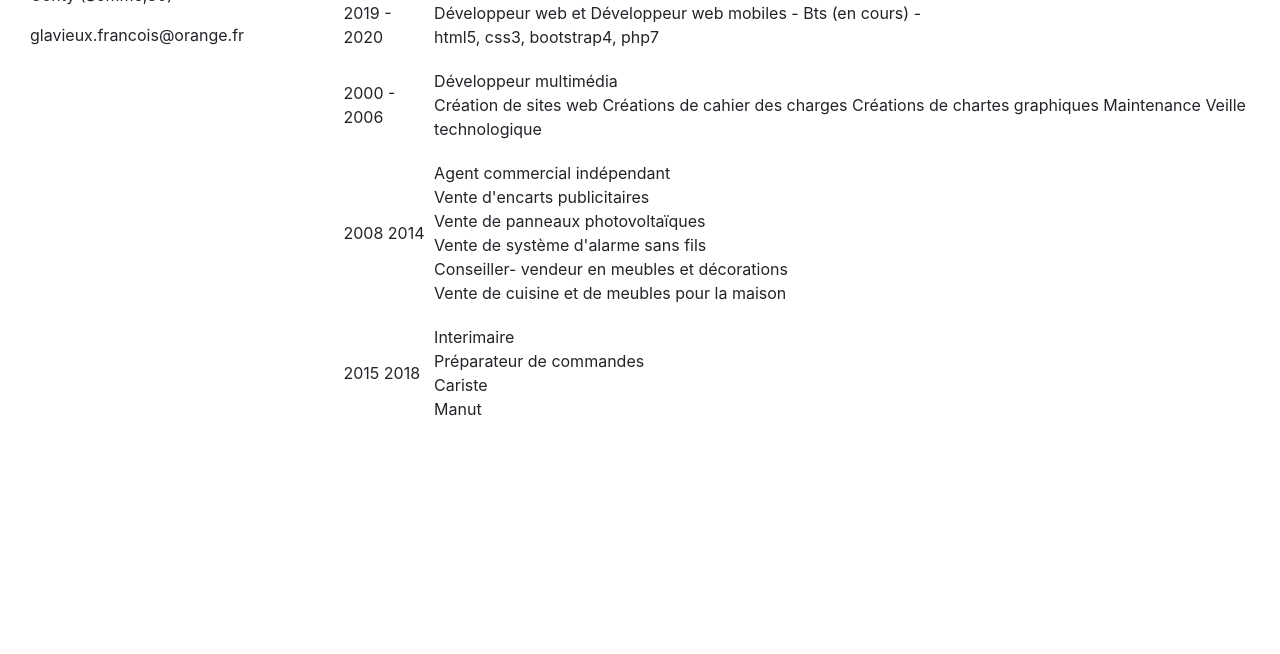
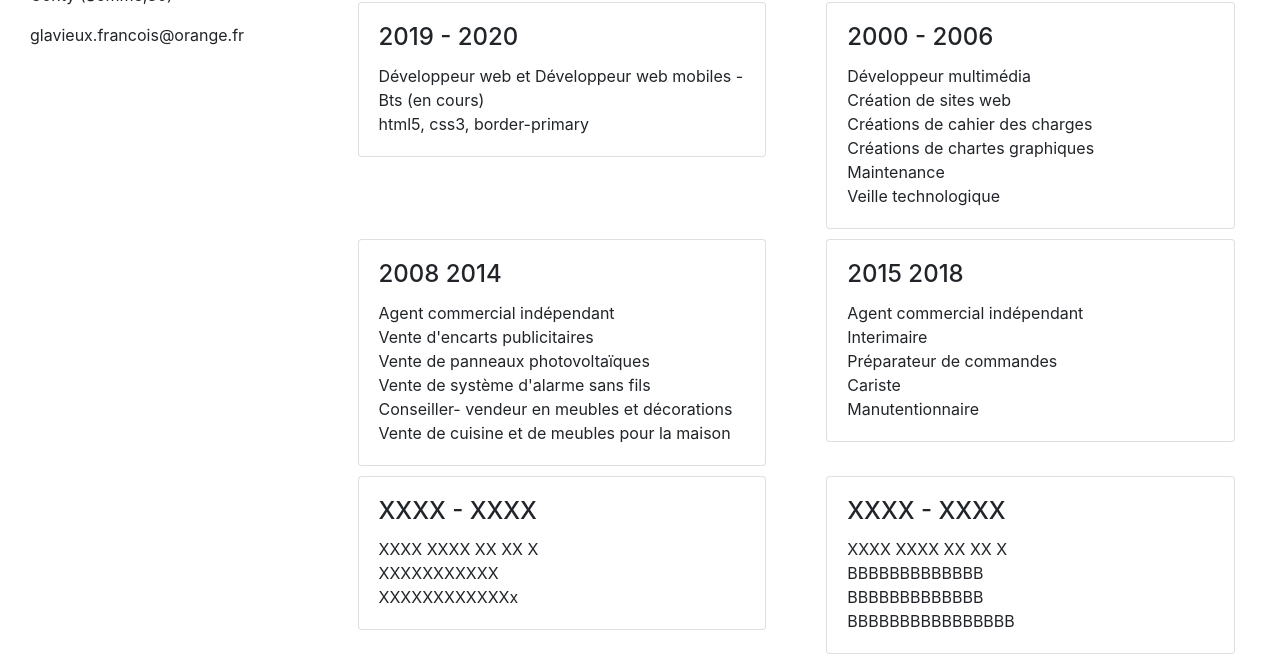
Before and after one commit to francois80/CV_num, a plain HTML site: page experiences.html in a window 1280 px wide. Shown: the part 364-1018 px from the top of the page. Before the commit the page ends 802 px from the top, so only its background shows below. Drawn offline with nearby package versions, Linux system fonts and the light colour scheme.

Commit message:
Mise à jour

```diff
--- a/assets/css/style.css
+++ b/assets/css/style.css
@@ -2,7 +2,9 @@
 #textPresentation{
   display: inline-block;
   align-items: flex-start;
+  width: 100%;
   padding-top: 6%;
+
 }
 
 /*block regroupant les coordonnées et le texte de présentation */
@@ -18,6 +20,10 @@
   align-items: flex-start;
   height: 300px;
 }
+
+ .margeCard{
+  padding-top: 10px;
+ }
 
 /* pas de soulignement sur les liens */
 .noLink{
@@ -45,3 +51,24 @@
   background-size: 100px;
   background-repeat: no-repeat;
 }
+
+img {
+  border: 1px solid #ddd;
+  border-radius: 4px;
+  padding: 5px;
+  width: 150px;
+}
+
+img:hover {
+  box-shadow: 0 0 2px 1px rgba(0, 140, 186, 0.5);
+}
+
+.colonne{
+  flex-wrap: wrap;
+  height:auto;
+  margin: 5px;
+}
+
+.media{
+  margin: 5px;
+}
--- a/experiences.html
+++ b/experiences.html
@@ -43,59 +43,85 @@
           </p>
         </div>
         <h1>Expériences</h1>
-        <p>
-          <table>
-            <tr>
-              <td>2019 - 2020</td>
-              <td>Développeur web et Développeur web mobiles - Bts (en cours) -<br>
-                html5, css3, bootstrap4, php7
-              </td>
-            </tr>
-            <tr>
-              <td><p></p></td>
-              <td></td>
-            </tr>
-            <tr>
-              <td>2000 - 2006</td>
-              <td>Développeur multimédia<br>
-                Création de sites web
-                Créations de cahier des charges
-                Créations de chartes graphiques
-                Maintenance
+        <div class="card-deck">
+          <div class="margeCard col-sm-6 col-md-6 col-lg-6 col-xl-6">
+            <div class="card">
+              <div class="card-body">
+                <h4 class="card-title">2019 - 2020</h4>
+                <p class="card-text">Développeur web et Développeur web mobiles - Bts (en cours) <br>
+                  html5, css3, border-primary
+                </p>
+              </div>
+            </div>
+          </div>
+          <div class="margeCard col-sm-6 col-md-6 col-lg-6 col-xl-6">
+            <div class="card">
+              <div class="card-body">
+                <h4 class="card-title">2000 - 2006</h4>
+                <p class="card-text">Développeur multimédia<br>
+                  Création de sites web<br>
+                  Créations de cahier des charges<br>
+                  Créations de chartes graphiques<br>
+                  Maintenance<br>
                   Veille technologique
-              </td>
-            </tr>
-            <tr>
-              <td><p></p></td>
-              <td></td>
-            </tr>
-            <tr>
-              <td>2008 2014</td>
-              <td>Agent commercial indépendant<br>
+                </p>
+              </div>
+            </div>
+          </div>
+          <div class="margeCard col-sm-6 col-md-6 col-lg-6 col-xl-6">
+            <div class="card">
+              <div class="card-body">
+                <h4 class="card-title">2008 2014</h4>
+                <p class="card-text">Agent commercial indépendant<br>
                   Vente d'encarts publicitaires<br>
                   Vente de panneaux photovoltaïques<br>
                   Vente de système d'alarme sans fils<br>
                   Conseiller- vendeur en meubles et décorations<br>
                   Vente de cuisine et de meubles pour la maison<br>
-              </td>
-            </tr>
-            <tr>
-              <td><p></p></td>
-              <td></td>
-            </tr>
-            <tr>
-              <td>2015 2018</td>
-              <td>Interimaire<br>
-                Préparateur de commandes<br>
-                Cariste<br>
-                Manut
-              </td>
-            </tr>
-          </table>
                 </p>
               </div>
             </div>
           </div>
+          <div class="margeCard col-sm-6 col-md-6 col-lg-6 col-xl-6">
+            <div class="card">
+              <div class="card-body">
+                <h4 class="card-title">2015 2018</h4>
+                <p class="card-text">Agent commercial indépendant<br>
+                  Interimaire<br>
+                  Préparateur de commandes<br>
+                  Cariste<br>
+                  Manutentionnaire
+                </p>
+              </div>
+            </div>
+          </div>
+          <div class="margeCard col-sm-6 col-md-6 col-lg-6 col-xl-6">
+            <div class="card">
+              <div class="card-body">
+                <h4 class="card-title">XXXX - XXXX</h4>
+                <p class="card-text">XXXX XXXX XX XX X <br>
+                  XXXXXXXXXXX<br>
+                  XXXXXXXXXXXXx<br>
+                </p>
+              </div>
+            </div>
+          </div>
+          <div class="margeCard col-sm-6 col-md-6 col-lg-6 col-xl-6">
+            <div class="card">
+              <div class="card-body">
+                <h4 class="card-title">XXXX - XXXX</h4>
+                <p class="card-text">XXXX XXXX XX XX X <br>
+                  BBBBBBBBBBBBB<br>
+                  BBBBBBBBBBBBB<br>
+                  BBBBBBBBBBBBBBBB
+                </p>
+              </div>
+            </div>
+          </div>
+        </div><!-- bloc card-deck-->
+      </div><!-- fin div textPresentation -->
+    </div><!-- fin div block_en_tete -->
+  </div><!-- fin div container -->
   <script src="https://code.jquery.com/jquery-3.2.1.slim.min.js" integrity="sha384-KJ3o2DKtIkvYIK3UENzmM7KCkRr/rE9/Qpg6aAZGJwFDMVNA/GpGFF93hXpG5KkN" crossorigin="anonymous"></script>
   <script src="https://cdnjs.cloudflare.com/ajax/libs/popper.js/1.12.9/umd/popper.min.js" integrity="sha384-ApNbgh9B+Y1QKtv3Rn7W3mgPxhU9K/ScQsAP7hUibX39j7fakFPskvXusvfa0b4Q" crossorigin="anonymous"></script>
   <script src="https://maxcdn.bootstrapcdn.com/bootstrap/4.0.0/js/bootstrap.min.js" integrity="sha384-JZR6Spejh4U02d8jOt6vLEHfe/JQGiRRSQQxSfFWpi1MquVdAyjUar5+76PVCmYl" crossorigin="anonymous"></script>
```
Also changed, not shown: competences.html (+9 -0 lines), realisations.html (+11 -3 lines), assets/img/imp-template-CleanWorld.png (added). Lines whose indentation alone changed are shown as unchanged.
